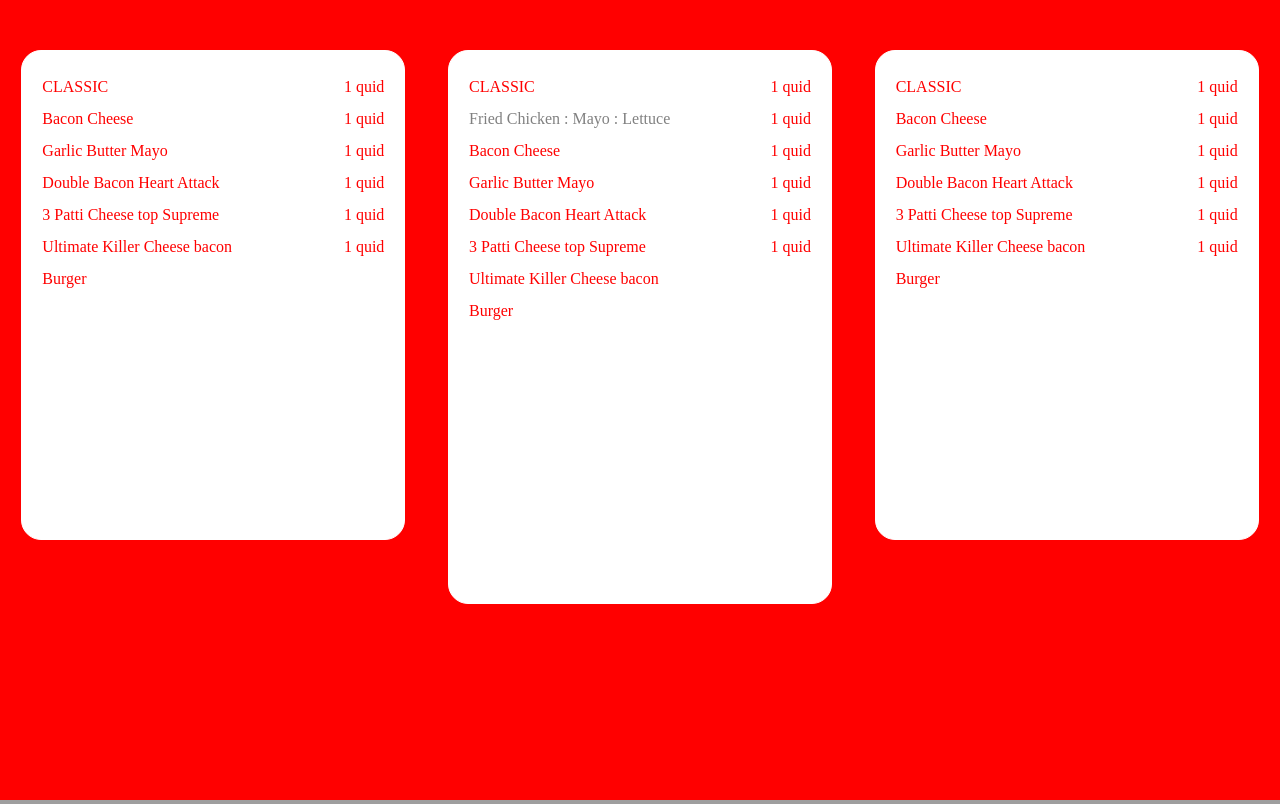
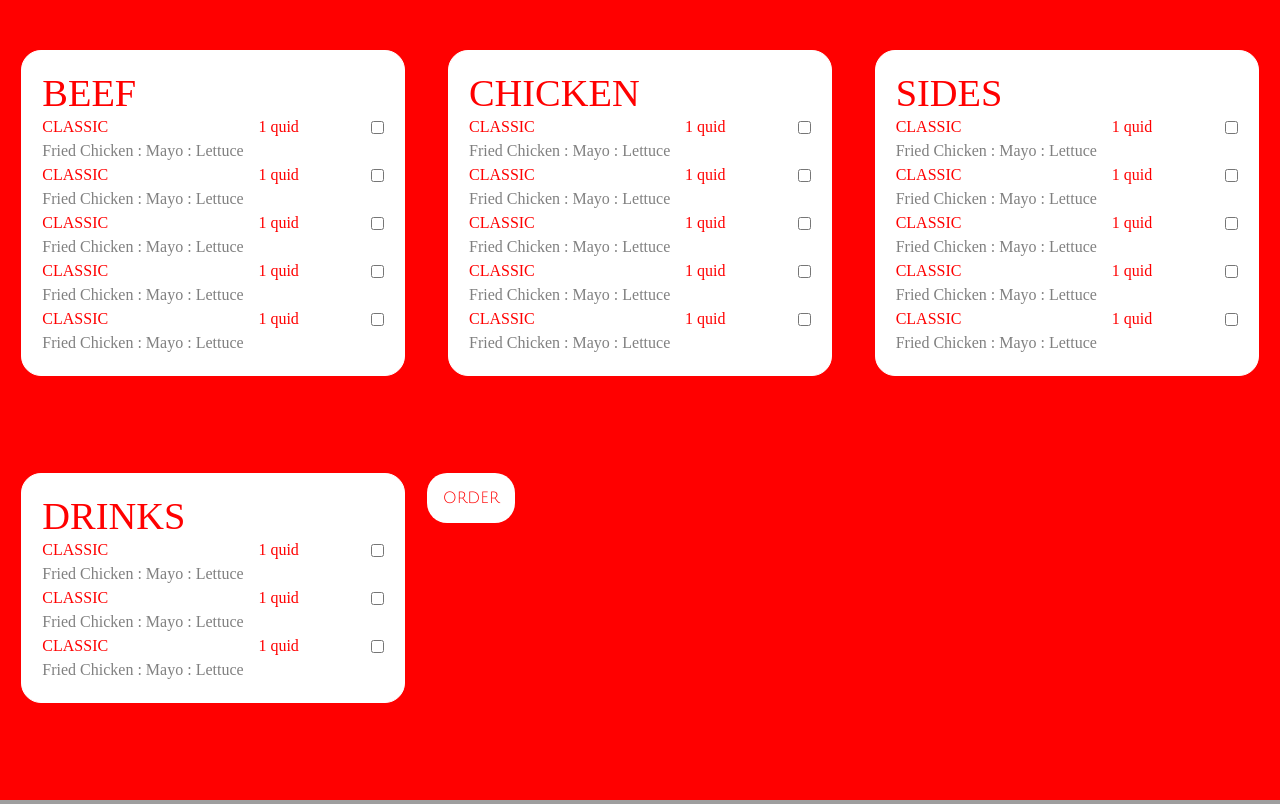
Before and after one commit to JDWilks/Dirty-Burger-HTML-Test, a plain HTML site: page index.html in a window 1280 px wide. Shown: the part 1840-2644 px from the top of the page. Drawn offline with Linux system fonts and the light colour scheme; grey boxes are pictures that could not be loaded.

Commit message:
added check boxes to cards on the menu section

```diff
--- a/index.html
+++ b/index.html
@@ -25,6 +25,7 @@
           <button class="dropbtn">MENU</button>
           <div class="dropdown-content">
             <a href="#">BURGERS</a>
+            <a href="#">ORDERS</a>
             <a href="#">INSTAGRAM</a>
             <a href="#">CONTACT</a>
           </div>
@@ -66,79 +67,146 @@
 
       <article class="menu">
         <div class="card1-beef">
-          <ul>
-            <div class="foodtitle">
-              <li>CLASSIC</li>
-              <li>Bacon Cheese</li>
-              <li>Garlic Butter Mayo</li>
-              <li>Double Bacon Heart Attack</li>
-              <li>3 Patti Cheese top Supreme</li>
-              <li>Ultimate Killer Cheese bacon Burger</li>
+          <p class="card-title">BEEF</p>
+          <div class="foodinfo">
+            <p class="foodtitle">CLASSIC</p>
+            <p class="price">1 quid</p>
+            <input type="checkbox" class="checkbox-food" />
+            <p class="food-description">Fried Chicken : Mayo : Lettuce</p>
           </div>
-          </ul>
 
-          <ul>
-            <div class="price">
-              <li>1 quid</li>
-              <li>1 quid</li>
-              <li>1 quid</li>
-              <li>1 quid</li>
-              <li>1 quid</li>
-              <li>1 quid</li>
+          <div class="foodinfo">
+            <p class="foodtitle">CLASSIC</p>
+            <p class="price">1 quid</p>
+            <input type="checkbox" class="checkbox-food" />
+            <p class="food-description">Fried Chicken : Mayo : Lettuce</p>
           </div>
-          </ul>
+
+          <div class="foodinfo">
+            <p class="foodtitle">CLASSIC</p>
+            <p class="price">1 quid</p>
+            <input type="checkbox" class="checkbox-food" />
+            <p class="food-description">Fried Chicken : Mayo : Lettuce</p>
+          </div>
+
+          <div class="foodinfo">
+            <p class="foodtitle">CLASSIC</p>
+            <p class="price">1 quid</p>
+            <input type="checkbox" class="checkbox-food" />
+            <p class="food-description">Fried Chicken : Mayo : Lettuce</p>
+          </div>
+
+          <div class="foodinfo">
+            <p class="foodtitle">CLASSIC</p>
+            <p class="price">1 quid</p>
+            <input type="checkbox" class="checkbox-food" />
+            <p class="food-description">Fried Chicken : Mayo : Lettuce</p>
+          </div>
         </div>
 
         <div class="card2-chicken">
-          <ul>
-            <div class="foodtitle">
-              <li>
-                CLASSIC <br />
-                <p>Fried Chicken : Mayo : Lettuce</p>
-              </li>
-              <li>Bacon Cheese</li>
-              <li>Garlic Butter Mayo</li>
-              <li>Double Bacon Heart Attack</li>
-              <li>3 Patti Cheese top Supreme</li>
-              <li>Ultimate Killer Cheese bacon Burger</li>
+          <p class="card-title">CHICKEN</p>
+          <div class="foodinfo">
+            <p class="foodtitle">CLASSIC</p>
+            <p class="price">1 quid</p>
+            <input type="checkbox" class="checkbox-food" />
+            <p class="food-description">Fried Chicken : Mayo : Lettuce</p>
           </div>
-          </ul>
 
-          <ul>
-            <div class="price">
-              <li>1 quid</li>
-              <li>1 quid</li>
-              <li>1 quid</li>
-              <li>1 quid</li>
-              <li>1 quid</li>
-              <li>1 quid</li>
+          <div class="foodinfo">
+            <p class="foodtitle">CLASSIC</p>
+            <p class="price">1 quid</p>
+            <input type="checkbox" class="checkbox-food" />
+            <p class="food-description">Fried Chicken : Mayo : Lettuce</p>
           </div>
-          </ul>
+
+          <div class="foodinfo">
+            <p class="foodtitle">CLASSIC</p>
+            <p class="price">1 quid</p>
+            <input type="checkbox" class="checkbox-food" />
+            <p class="food-description">Fried Chicken : Mayo : Lettuce</p>
+          </div>
+
+          <div class="foodinfo">
+            <p class="foodtitle">CLASSIC</p>
+            <p class="price">1 quid</p>
+            <input type="checkbox" class="checkbox-food" />
+            <p class="food-description">Fried Chicken : Mayo : Lettuce</p>
+          </div>
+
+          <div class="foodinfo">
+            <p class="foodtitle">CLASSIC</p>
+            <p class="price">1 quid</p>
+            <input type="checkbox" class="checkbox-food" />
+            <p class="food-description">Fried Chicken : Mayo : Lettuce</p>
+          </div>
         </div>
 
         <div class="card3-sides">
-          <ul>
-            <div class="foodtitle">
-              <li>CLASSIC</li>
-              <li>Bacon Cheese</li>
-              <li>Garlic Butter Mayo</li>
-              <li>Double Bacon Heart Attack</li>
-              <li>3 Patti Cheese top Supreme</li>
-              <li>Ultimate Killer Cheese bacon Burger</li>
+          <p class="card-title">SIDES</p>
+          <div class="foodinfo">
+            <p class="foodtitle">CLASSIC</p>
+            <p class="price">1 quid</p>
+            <input type="checkbox" class="checkbox-food" />
+            <p class="food-description">Fried Chicken : Mayo : Lettuce</p>
           </div>
-          </ul>
 
-          <ul>
-            <div class="price">
-              <li>1 quid</li>
-              <li>1 quid</li>
-              <li>1 quid</li>
-              <li>1 quid</li>
-              <li>1 quid</li>
-              <li>1 quid</li>
+          <div class="foodinfo">
+            <p class="foodtitle">CLASSIC</p>
+            <p class="price">1 quid</p>
+            <input type="checkbox" class="checkbox-food" />
+            <p class="food-description">Fried Chicken : Mayo : Lettuce</p>
           </div>
-          </ul>
+
+          <div class="foodinfo">
+            <p class="foodtitle">CLASSIC</p>
+            <p class="price">1 quid</p>
+            <input type="checkbox" class="checkbox-food" />
+            <p class="food-description">Fried Chicken : Mayo : Lettuce</p>
           </div>
+
+          <div class="foodinfo">
+            <p class="foodtitle">CLASSIC</p>
+            <p class="price">1 quid</p>
+            <input type="checkbox" class="checkbox-food" />
+            <p class="food-description">Fried Chicken : Mayo : Lettuce</p>
+          </div>
+
+          <div class="foodinfo">
+            <p class="foodtitle">CLASSIC</p>
+            <p class="price">1 quid</p>
+            <input type="checkbox" class="checkbox-food" />
+            <p class="food-description">Fried Chicken : Mayo : Lettuce</p>
+          </div>
+        </div>
+
+        <div class="card4-drinks">
+          <p class="card-title">DRINKS</p>
+          <div class="foodinfo">
+            <p class="foodtitle">CLASSIC</p>
+            <p class="price">1 quid</p>
+            <input type="checkbox" class="checkbox-food" />
+            <p class="food-description">Fried Chicken : Mayo : Lettuce</p>
+          </div>
+
+          <div class="foodinfo">
+            <p class="foodtitle">CLASSIC</p>
+            <p class="price">1 quid</p>
+            <input type="checkbox" class="checkbox-food" />
+            <p class="food-description">Fried Chicken : Mayo : Lettuce</p>
+          </div>
+
+          <div class="foodinfo">
+            <p class="foodtitle">CLASSIC</p>
+            <p class="price">1 quid</p>
+            <input type="checkbox" class="checkbox-food" />
+            <p class="food-description">Fried Chicken : Mayo : Lettuce</p>
+          </div>
+        </div>
+
+        <article>
+          <button class="order">ORDER</button>
+        </article>
       </article>
 
       <article class="image-section2"></article>
--- a/style.css
+++ b/style.css
@@ -152,7 +152,8 @@ img.logo {
 
 .card1-beef,
 .card2-chicken,
-.card3-sides {
+.card3-sides,
+.card4-drinks {
   width: 30vw;
   height: fit-content;
   border: 1px solid white;
@@ -161,16 +162,23 @@ img.logo {
   color: red;
   border-radius: 20px;
   justify-self: center;
-  line-height: 2;
+}
+
+.card-title {
+  font-size: 3vw;
+}
+
+.foodinfo {
   display: grid;
   grid-template:
-    "foodtitle price" 1fr
-    "foodtitle price" 1fr/
-    2fr 1fr;
+    "foodtitle price checkbox" 1fr
+    "food-description food-description food-description" 1fr/
+    2fr 1fr 1fr;
+  line-height: 1.5;
 }
 
-.foodtitle {
-  grid-area: foodtitle;
+.food-description {
+  grid-area: food-description;
 }
 
 .price {
@@ -178,8 +186,28 @@ img.logo {
   text-align: end;
 }
 
-p {
+.checkbox-food {
+  align-self: center;
+  justify-self: end;
+}
+
+.food-description {
   color: grey;
+}
+
+.order {
+  background-color: #ffffff;
+  color: rgb(255, 0, 0);
+  padding: 16px;
+  font-size: 16px;
+  border: none;
+  cursor: pointer;
+  border-radius: 20px;
+  font-family: "Julius Sans One", sans-serif;
+}
+
+.order:hover {
+  color: black;
 }
 
 /* /////media quiery///// */
@@ -187,6 +215,6 @@ p {
 @media screen and (max-width: 790px) {
   .menu {
     grid-template-columns: auto;
-    grid-gap: 10px;
+    grid-gap: 20px;
   }
 }
```
Lines whose indentation alone changed are shown as unchanged.
